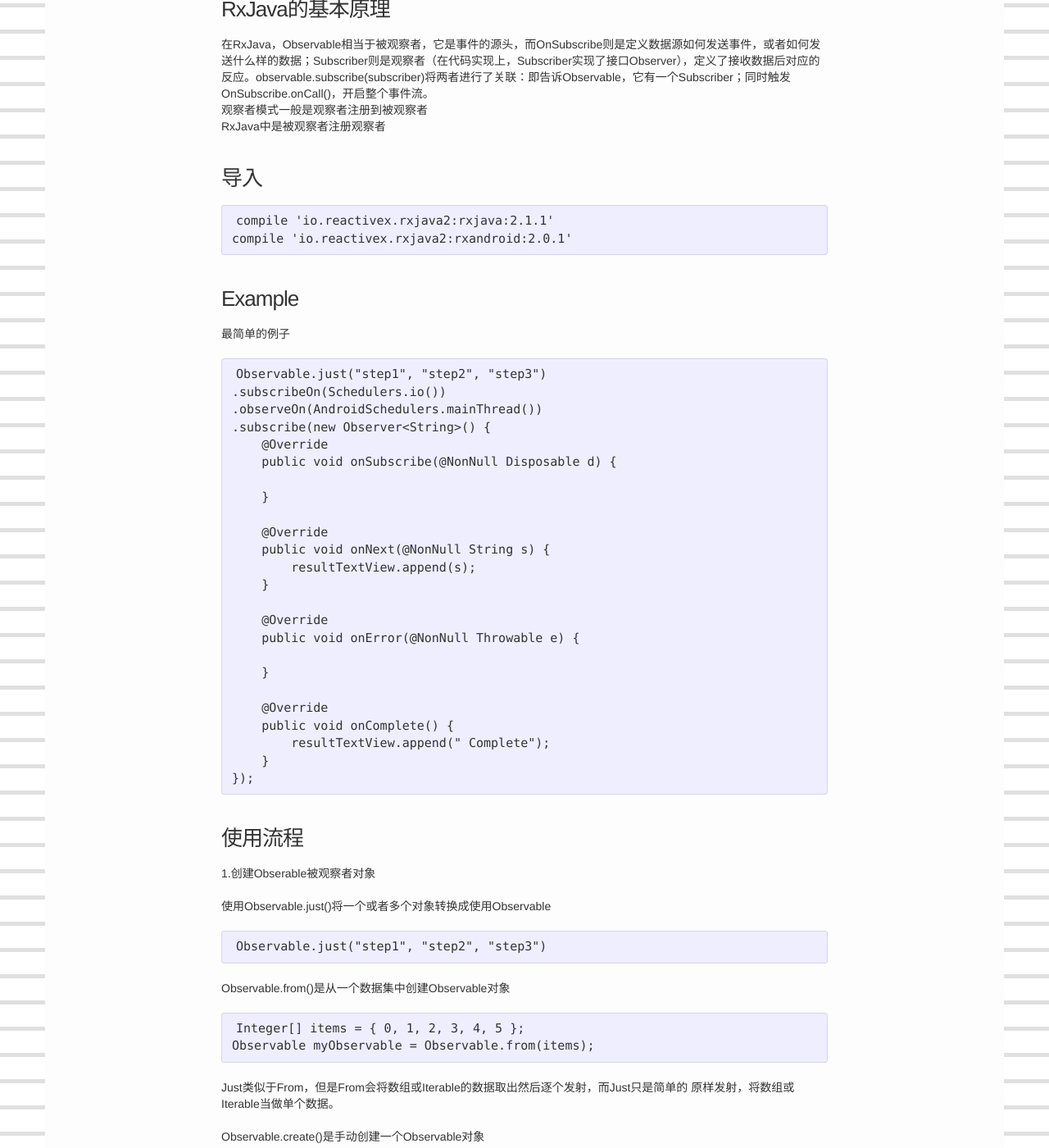
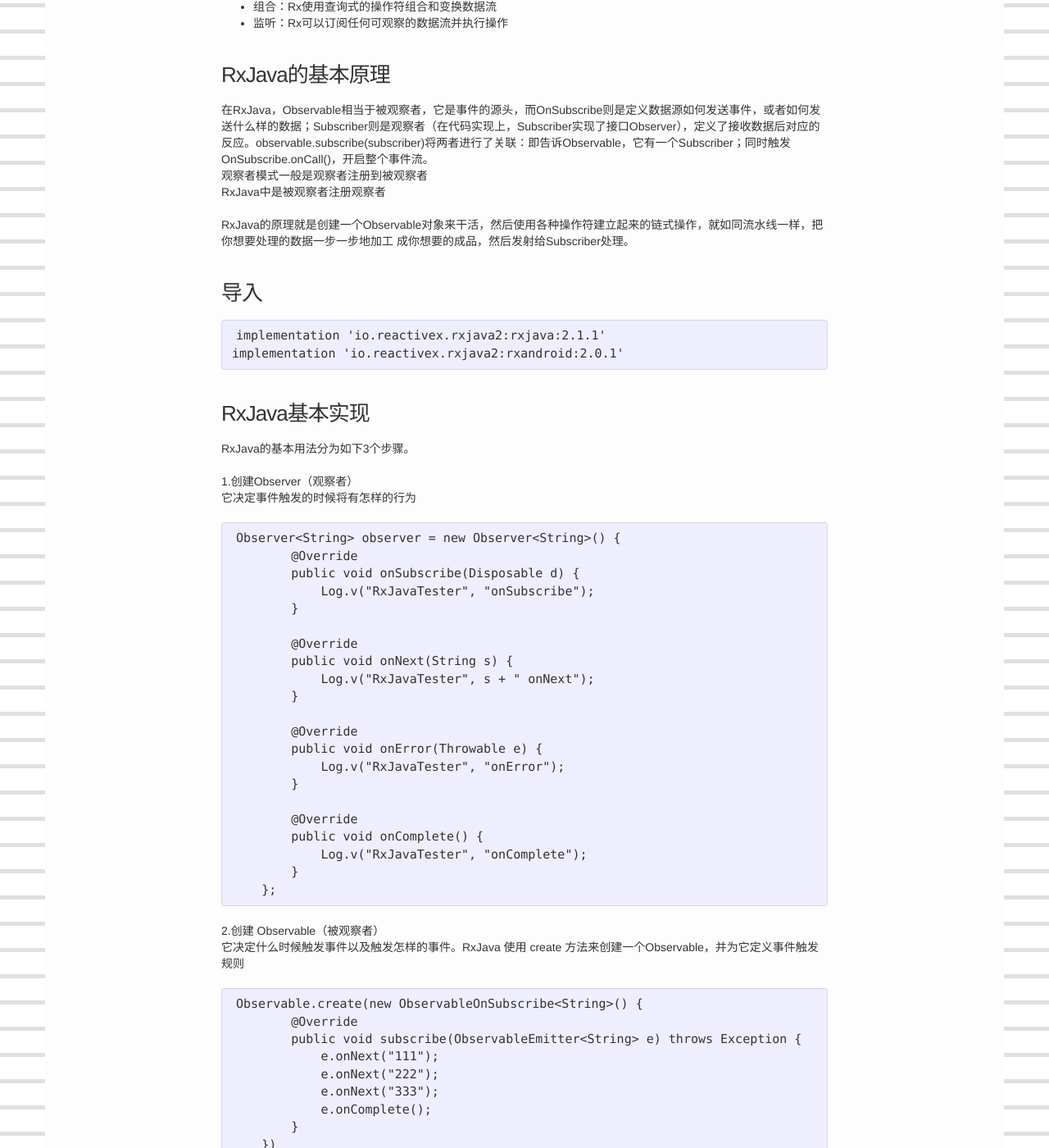
Before and after one commit to viator42/viator42.github.io, a Jekyll site: the page built from _posts/2018-2-11-android-retrofit-rxjaja.markdown, in a window 1280 px wide and 1400 px high, scrolled down 739 px. Shown: the whole window at 82% size. Built offline with Jekyll 4.4.1, drawn with Linux system fonts in a browser that asks for light colours; some of the changed text lies outside the part shown.

Commit message:
update post

```diff
--- a/_posts/2018-2-11-android-retrofit-rxjaja.markdown
+++ b/_posts/2018-2-11-android-retrofit-rxjaja.markdown
@@ -14,16 +14,70 @@
 Android平台上为已经开发者提供了AsyncTask,Handler等用来做异步操作的类库，那我们为什么还要选择RxJava呢？答案是简洁！RxJava可以用非常简洁的代码逻辑来解决复杂问题；而且即使业务逻辑的越来越复杂，它依然能够保持简洁
 RxJava主要使用的是观察者模式
 
+* 创建：Rx可以方便的创建事件流和数据流
+* 组合：Rx使用查询式的操作符组合和变换数据流
+* 监听：Rx可以订阅任何可观察的数据流并执行操作
+
 ### RxJava的基本原理
 
 在RxJava，Observable相当于被观察者，它是事件的源头，而OnSubscribe则是定义数据源如何发送事件，或者如何发送什么样的数据；Subscriber则是观察者（在代码实现上，Subscriber实现了接口Observer），定义了接收数据后对应的反应。observable.subscribe(subscriber)将两者进行了关联：即告诉Observable，它有一个Subscriber；同时触发OnSubscribe.onCall()，开启整个事件流。
 观察者模式一般是观察者注册到被观察者
 RxJava中是被观察者注册观察者
 
+RxJava的原理就是创建一个Observable对象来干活，然后使用各种操作符建立起来的链式操作，就如同流水线一样，把你想要处理的数据一步一步地加工
+成你想要的成品，然后发射给Subscriber处理。
+
 ### 导入
 
-    compile 'io.reactivex.rxjava2:rxjava:2.1.1'
-    compile 'io.reactivex.rxjava2:rxandroid:2.0.1'
+    implementation 'io.reactivex.rxjava2:rxjava:2.1.1'
+    implementation 'io.reactivex.rxjava2:rxandroid:2.0.1'
+
+###  RxJava基本实现
+
+RxJava的基本用法分为如下3个步骤。
+
+1.创建Observer（观察者）
+它决定事件触发的时候将有怎样的行为
+
+    Observer<String> observer = new Observer<String>() {
+            @Override
+            public void onSubscribe(Disposable d) {
+                Log.v("RxJavaTester", "onSubscribe");
+            }
+
+            @Override
+            public void onNext(String s) {
+                Log.v("RxJavaTester", s + " onNext");
+            }
+
+            @Override
+            public void onError(Throwable e) {
+                Log.v("RxJavaTester", "onError");
+            }
+
+            @Override
+            public void onComplete() {
+                Log.v("RxJavaTester", "onComplete");
+            }
+        };
+
+2.创建 Observable（被观察者）
+它决定什么时候触发事件以及触发怎样的事件。RxJava 使用 create 方法来创建一个Observable，并为它定义事件触发规则
+
+    Observable.create(new ObservableOnSubscribe<String>() {
+            @Override
+            public void subscribe(ObservableEmitter<String> e) throws Exception {
+                e.onNext("111");
+                e.onNext("222");
+                e.onNext("333");
+                e.onComplete();
+            }
+        })
+
+3.Subscribe（订阅）
+
+    observable.subscribe(subscriber);
+
 
 ### Example
 
--- a/_posts/2018-3-5-android-mvp.markdown
+++ b/_posts/2018-3-5-android-mvp.markdown
@@ -6,9 +6,10 @@
 ---
 todo
 
-Android最初使用的是MVC模式,即Model,View,Controller.这三个部分是相互调用的,View可以直接调用model.
-MVC模式的缺点是三个部分互相产生交互,结构混乱.在Android开发中Activity会存在一部分的业务逻辑.作为View的实际承担了Controller的功能,造成Activity的臃肿.
+Android最初使用的是MVC模式，即Model,View,Controller。
+这三个部分是相互调用的,View可以直接调用model，MVC模式的缺点是三个部分互相产生交互,结构混乱.在Android开发中Activity会存在一部分的业务逻辑.作为View的实际承担了Controller的功能,造成Activity的臃肿.
 MVP中添加了Prsernter类代替Controller,Model和View之间通过Prsernter控制而不直接交互
+
 Model ←→ Prsernter ←→ View
 
 MVP模式的优点:
```
Also changed, not shown: _posts/2018-2-24-java-notes.markdown (+54 -54 lines), _posts/2018-3-17-react-native.markdown (+18 -19 lines), _posts/2018-5-12-android-floating-layout.markdown (added, +180 -0 lines), about.md (+25 -4 lines).
